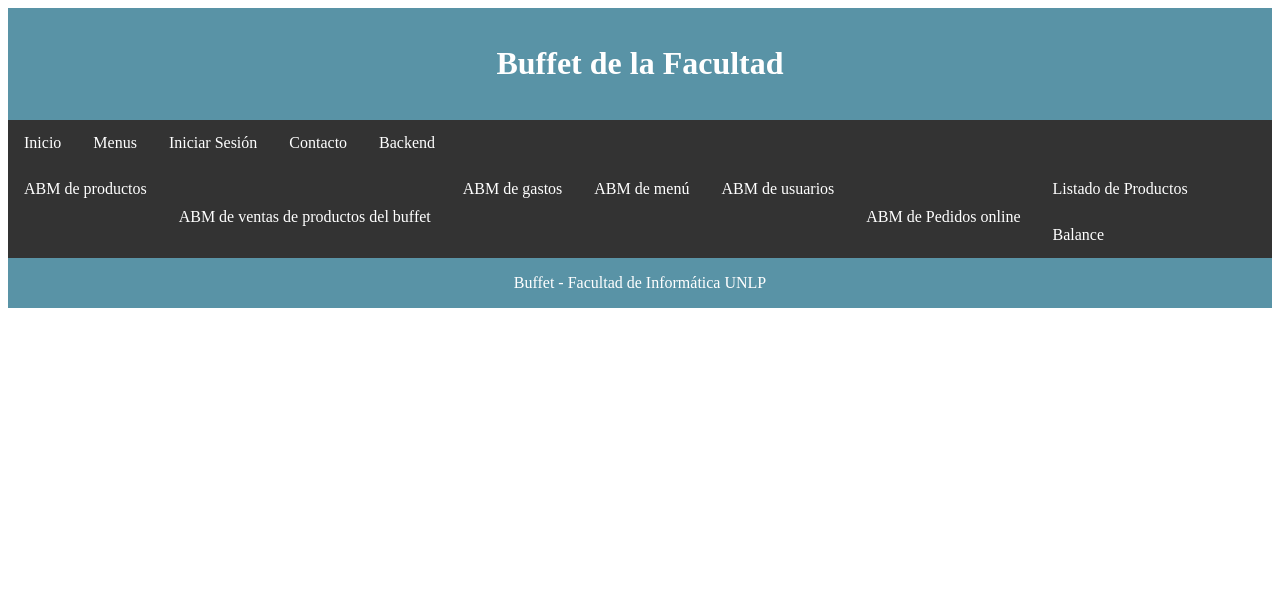
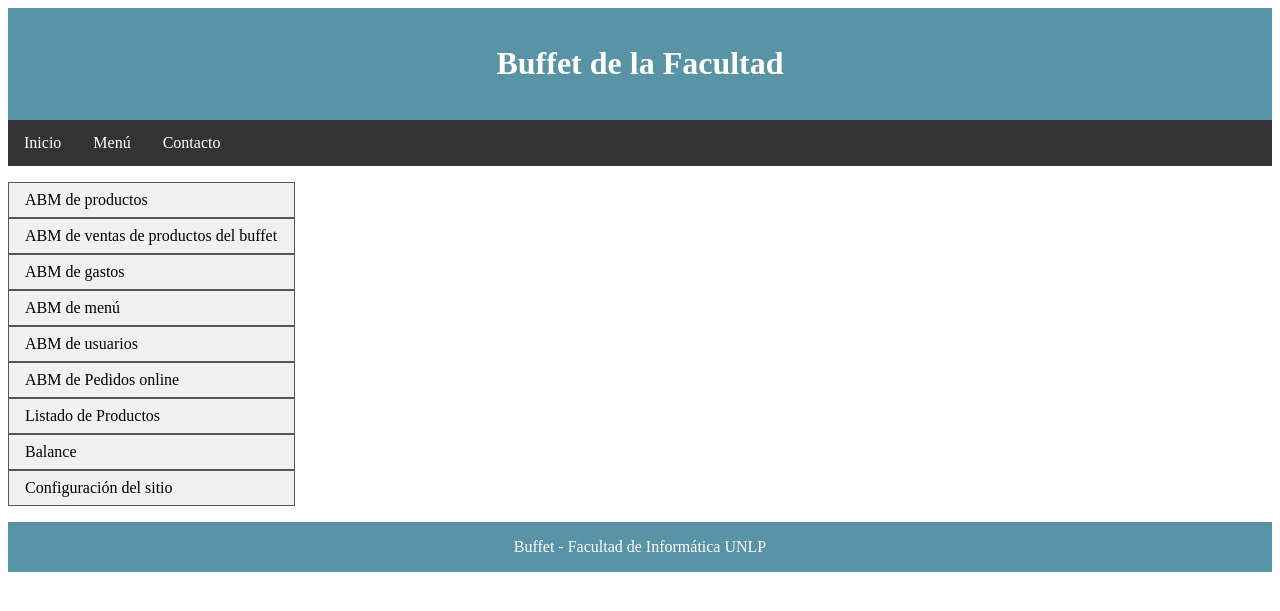
Before and after one commit to tomimagnelli/grupo55, a PHP site: page /backend.html in a window 1280 px wide. Shown: the top 611 px of the page. Run offline with PHP 8.4, Linux system fonts and the light colour scheme.

Commit message:
backend actualizado

```diff
--- a/backend.css
+++ b/backend.css
@@ -1,7 +1,7 @@
-nav {
+.barra {
     text-align: center;
 }
-ul {
+.barra ul {
     list-style-type: none;
     margin: 0;
     padding: 0;
@@ -9,11 +9,11 @@ ul {
     background-color: #333;
 }
 
-li {
+.barra li {
     float: left;
 }
 
-li a {
+.barra li a {
     display: block;
     color: white;
     text-align: center;
@@ -21,7 +21,7 @@ li a {
     text-decoration: none;
 }
 
-li a:hover:not(.active) {
+.barra li a:hover:not(.active) {
     background-color: #5993a6;
 }
 
@@ -31,3 +31,48 @@ header, footer {
     background-color: #5993a6;
     text-align: center;
 }
+
+
+.menu ul{
+  padding:0;
+}
+
+.menu ul li{
+
+    list-style-type: none;
+    width: 285px;
+    background-color: #f1f1f1;
+    border: 1px solid #555;
+}
+
+.menu li a {
+    display: block;
+    color: #000;
+    padding: 8px 16px;
+    text-decoration: none;
+}
+
+.menu li {
+    border-bottom: 1px solid #555;
+}
+
+.menu li a:hover:not(.active) {
+    background-color: #555;
+    color: white;
+}
+
+.menu ul .submenu ul li{
+     display: none;
+
+}
+
+.menu ul ul{
+    position: absolute;
+    display: block;
+    padding: 0px 285px;
+
+}
+
+
+
+.menu ul .submenu:hover ul li {display: block;}
--- a/backend.html
+++ b/backend.html
@@ -12,32 +12,36 @@
    <h1>Buffet de la Facultad</h1>
 </header>
 
-<nav>
+<nav class="barra">
   <ul>
-    <li><a href="#">Inicio</a></li>
-    <li><a href="#">Menus</a></li>
-    <li><a href="login.html">Iniciar Sesi&oacute;n</a></li>
+    <li><a href="index.html">Inicio</a></li>
+    <li><a href="#">Men&uacute;</a></li>
     <li><a href="#">Contacto</a></li>
-    <li><a href="backend.html">Backend</a></li>
 
   </ul>
 </nav>
 
-<nav>
+<nav class="menu">
   <ul>
-    <li><a href="#">ABM de productos<a></li>
+    <li><a href="altaproducto.html">ABM de productos</a></li>
     <li><a href="#">ABM de ventas de productos del buffet</a></li>
     <li><a href="#">ABM de gastos</a></li>
     <li><a href="#">ABM de men&uacute;</a></li>
-    <li><a href="#">ABM de usuarios<a></li>
+    <li><a href="#">ABM de usuarios</a></li>
     <li><a href="#">ABM de Pedidos online</a></li>
     <li><a href="#">Listado de Productos</a></li>
-    <li><a href="#">Balance</a></li>
+    <div class="submenu">
+    	<li><a href="#">Balance</a></li>
+		<ul>
+	        <li><a href="#">Listado de productos faltantes</a></li>
+	        <li><a href="#">Listados de productos con stock mínimo</a></li>
+	        <li><a href="altaproducto.html">Listado de ingresos realizadas entre 2 fechas</a></li>
+	        <li><a href="#">Listado de gastos realizados entre 2 fechas</a></li>
+		</ul>
+	</div>
+    <li><a href="#">Configuración del sitio</a></li>
 
-
-  </ul>
 </nav>
-
 
 <footer>Buffet - Facultad de Inform&aacute;tica UNLP</footer>
 
```
